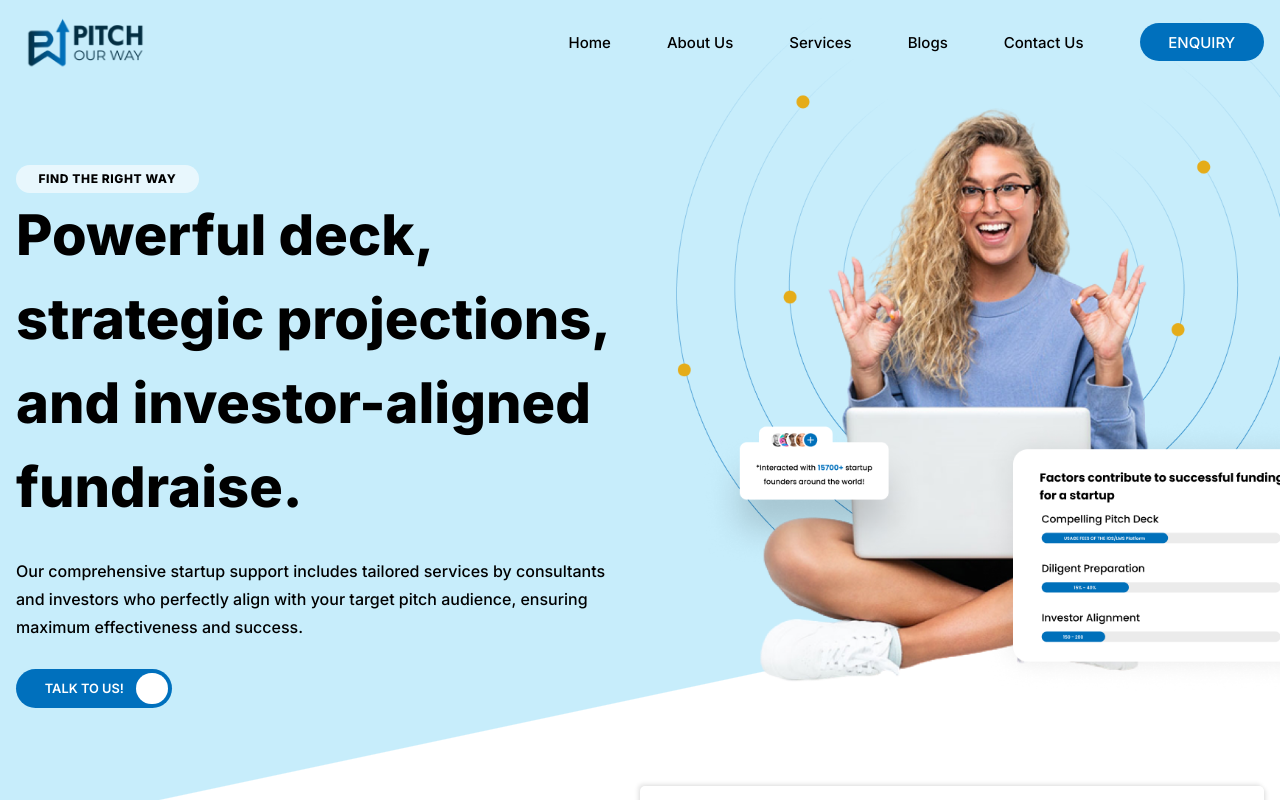
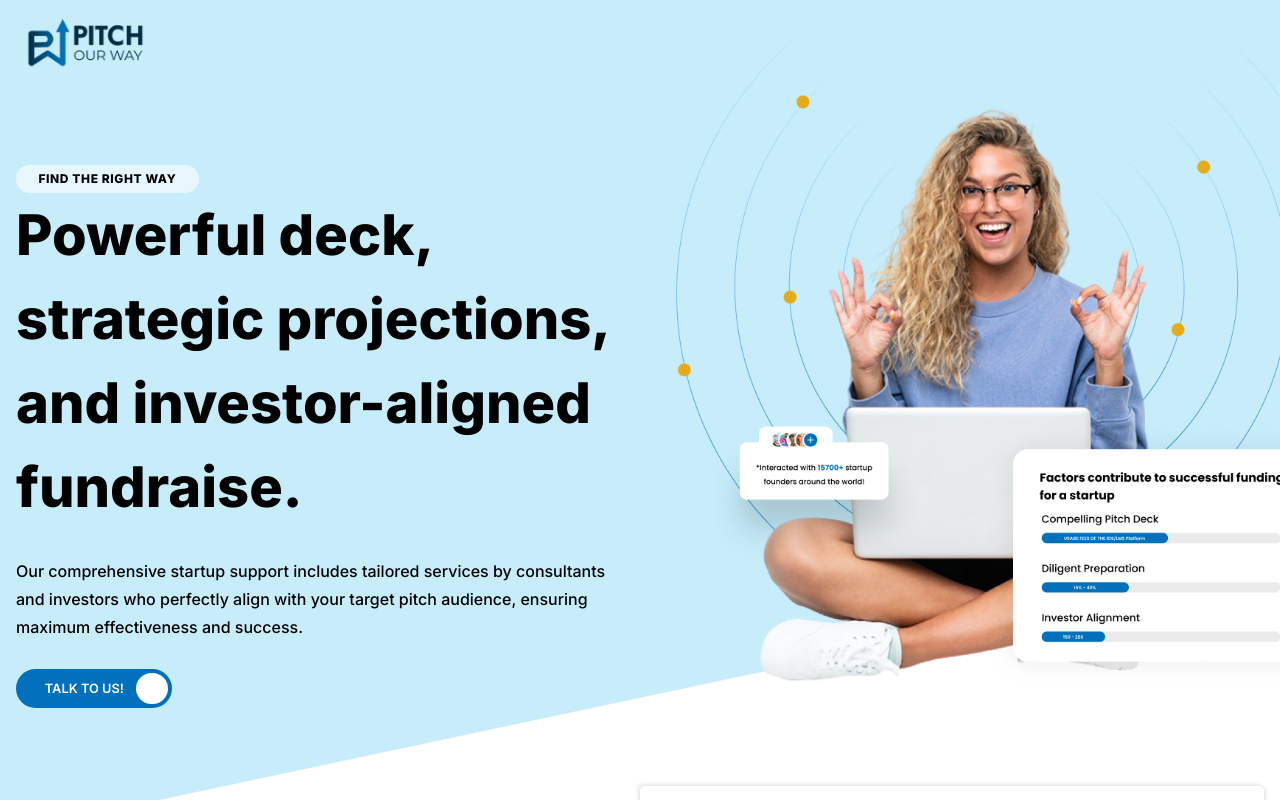
Before and after one commit to priyankastro/pitch-our-way, a Next.js app: page / in a window 1280 px wide. Shown: the top 800 px of the page. Built offline with nearby package versions, Linux system fonts and the light colour scheme.

Commit message:
navbar css

```diff
--- a/src/app/navbar.tsx
+++ b/src/app/navbar.tsx
@@ -5,18 +5,19 @@ import clsx from 'clsx'
 const Navbar = () => {
     const [toggle, setToggle] = useState(true);
     return (
-        <nav className='bg-white md:bg-transparent'>
-            <div className="max-w-screen-xl px-0 md:px-4 py-0 md:py-2 mx-auto h-auto relative text-[15px] font-bold">
-                <div className="flex flex-col md:flex-row md:items-center">
-                    <div className='flex md:items-center text-center w-full md:w-auto justify-between'>
+        <nav className='bg-white lg:bg-transparent'>
+            <div className="max-w-screen-xl px-0 lg:px-4 py-0 lg:py-2 mx-auto h-auto relative text-[15px] font-bold">
+                <div className="flex flex-col lg:flex-row lg:items-center">
+                    <div className='flex lg:items-center text-center w-full lg:w-auto justify-between'>
                         <a href="/" className="">
-                            <img src='/images/logo.png' className='w-auto md:w-[90%]'></img>
+                            <img src='/images/logo.png' className='w-auto lg:w-[90%]'></img>
                         </a>
-                        <button className='md:hidden p-4' onClick={() => setToggle(!toggle)}>
+                        <button className='lg:hidden p-4' onClick={() => setToggle(!toggle)}>
                             <img src='/images/icon-menu.png' />
                         </button>
                     </div>
-                    <div className={`${clsx({ ['hidden']: toggle })} md:flex md:flex-row font-medium ml-auto md:space-x-14 w-full md:w-auto text-center h-[95vh] md:h-auto`}>
+                    <div className={`${clsx({ ['hidden']: toggle })} w-full bg-[#0000007d] h-[95vh] lg:h-auto absolute lg:relative top-[78px] lg:top-0 right-0 z-10`}>
+                        <div className='lg:flex lg:flex-row font-medium ml-auto lg:space-x-14 w-1/2 lg:w-auto text-left lg:text-center z-10 bg-white lg:bg-transparent px-5 lg:px-0 h-[95vh] lg:h-auto'>
                             <div className='menu-item py-5'>
                                 <a href="/" className="">Home</a>
                             </div>
@@ -32,8 +33,9 @@ const Navbar = () => {
                             <div className='menu-item py-5'>
                                 <a href="/#location" className="">Contact Us</a>
                             </div>
-                        <div className='menu-item py-5'>
-                            <a href="/#location" className="btn rounded-3xl">ENQUIRY</a>
+                            <div className='menu-item py-5 text-center'>
+                                <a href="/#location" className="btn rounded-3xl block lg:inline w-full">ENQUIRY</a>
+                            </div>
                         </div>
                     </div>
                 </div>
```
Lines whose indentation alone changed are shown as unchanged.
